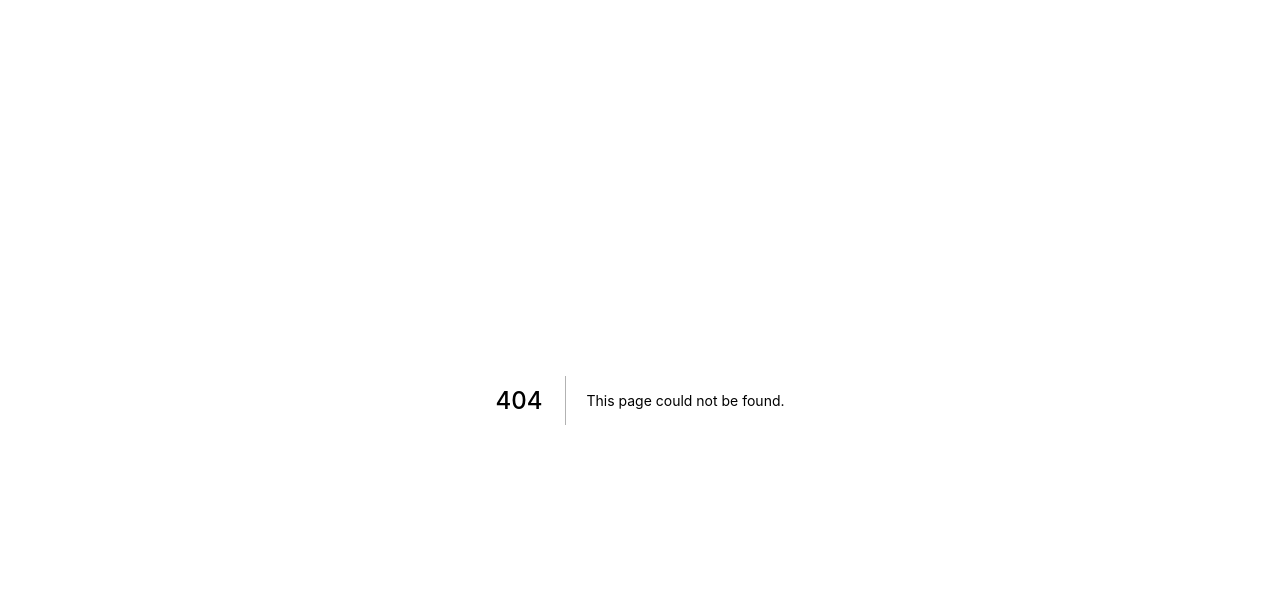
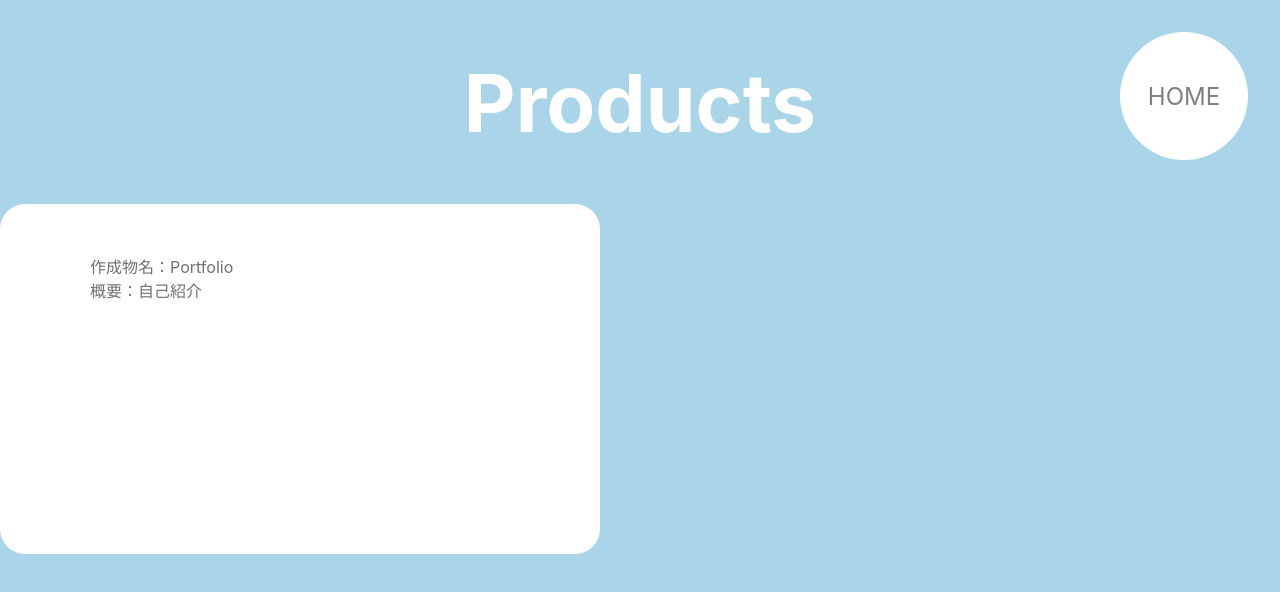
Before and after one commit to tanakafumiaki/self-introduction, a Next.js app: page /products in a window 1280 px wide. Before the commit this address had no page. Shown: the top 592 px of the page. Built offline with nearby package versions, Linux system fonts and the light colour scheme.

Commit message:
create_pages/products_and_templates/products

```diff
--- /dev/null
+++ b/src/components/templates/ProductsTemplate/index.tsx
@@ -0,0 +1,26 @@
+import styles from "./styles.module.sass";
+import {CommonLink, Title, TextBox} from "components/atoms";
+import React from "react";
+
+const ProductsTemplate: React.VFC　= () => {
+    return (
+        <div>
+            <Title
+                title="Products"/>
+
+            <CommonLink
+                text="HOME"
+                href="/selection"/>
+
+            <main>
+                <TextBox text={
+                    `
+                    作成物名：Portfolio
+                    概要：自己紹介
+                    `
+                }/>
+            </main>
+        </div>
+    )
+}
+export default ProductsTemplate;
--- a/src/components/templates/index.ts
+++ b/src/components/templates/index.ts
@@ -3,3 +3,4 @@ export { default as SelectionTemplate } from "./SelectionTemplate";
 export { default as ProfileTemplate } from "./ProfileTemplate";
 export { default as SkillListTemplate } from "./SkillListTemplate";
 export { default as ExperienceTemplate } from "./ExperienceTemplate";
+export { default as ProductsTemplate } from "./ProductsTemplate";
--- /dev/null
+++ b/src/pages/products/index.tsx
@@ -0,0 +1,7 @@
+import {ProductsTemplate} from "components/templates";
+import React from "react";
+
+const ProductsPage: React.VFC = () => {
+    return <ProductsTemplate />;
+};
+export default ProductsPage;
```
